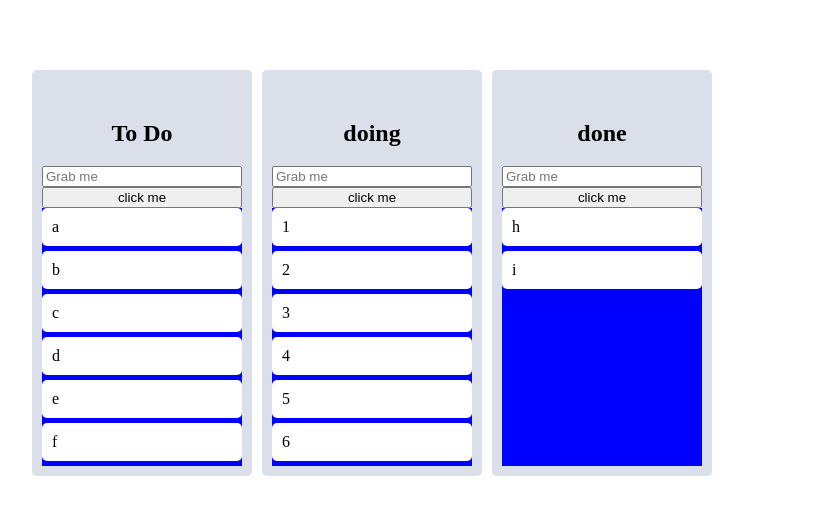
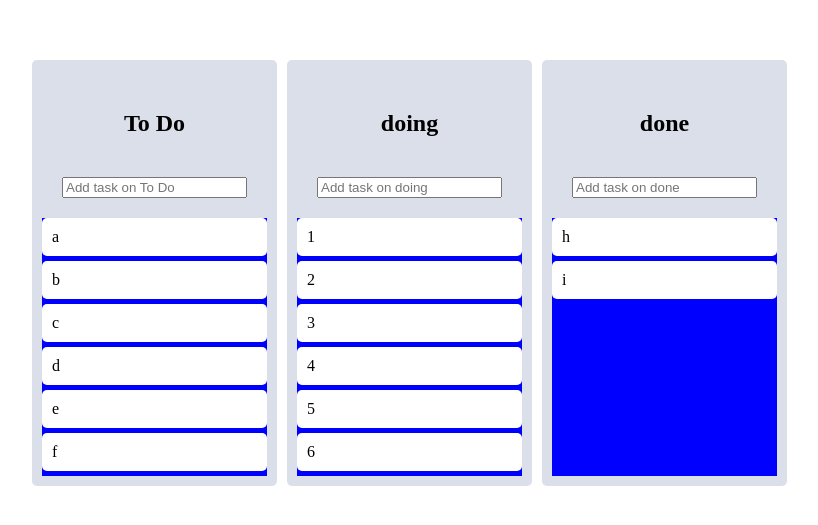
Before and after one commit to jhclass/react_master, a React (Create React App) app: page / in a window 1280 px wide. Shown: the part 135-660 px from the top of the page, without its empty margins (268-1086 px from the left). Built offline with nearby package versions, Linux system fonts and the light colour scheme; some icons are missing.

Commit message:
React-form-hook 살짝 다시해보는중

```diff
--- a/src/Components/Board.tsx
+++ b/src/Components/Board.tsx
@@ -1,4 +1,5 @@
 import React,{useRef} from 'react';
+import {useForm} from 'react-hook-form';
 import { Droppable } from "react-beautiful-dnd";
 import styled from "styled-components";
 import DraggableCard from "./DraggableCard";
@@ -31,17 +32,30 @@ background-color:${props=> props.isDraggingOver?"pink":props.isDraggingFromThis?
 flex-grow: 1;
 `;
 
+interface IForm {
+    toDo:string;
+}
+
+const Form = styled.form`
+width:100%;
+padding:20px;
+`;
 
 function Board({toDos,boardId}:IBoardProps){
     const inputRef = useRef<HTMLInputElement>(null);
-    const onClick = ()=>{
-        inputRef.current?.focus();
+    const {register,setValue,handleSubmit} = useForm<IForm>();
+    const onValid = (data:IForm)=>{
+            console.log(data);
+            setValue("toDo","");
     }
+
     return (
         <Wrapper>
             <Title>{boardId}</Title>
-            <input ref={inputRef} placeholder="Grab me" />
-            <button onClick={onClick}>click me</button>
+            <Form onSubmit={handleSubmit(onValid)}>
+                <input {...register("toDo",{required:true})} type="text" placeholder={`Add task on ${boardId}`}/>
+            </Form>
+
             <Droppable droppableId={boardId}>
                 {(magic, snapshot)=>
                 <Area
@@ -56,7 +70,6 @@ function Board({toDos,boardId}:IBoardProps){
                 </Area>
                 }
 
-
             </Droppable>
         </Wrapper>
     );
--- a/src/Components/DraggableCard.tsx
+++ b/src/Components/DraggableCard.tsx
@@ -15,7 +15,6 @@ interface IDragabbleCardProps {
     toDo:string,
     index:number,
     key:string
-
 }
 function DraggableCard({key,toDo,index}:IDragabbleCardProps){
     console.log(toDo,index);
```
